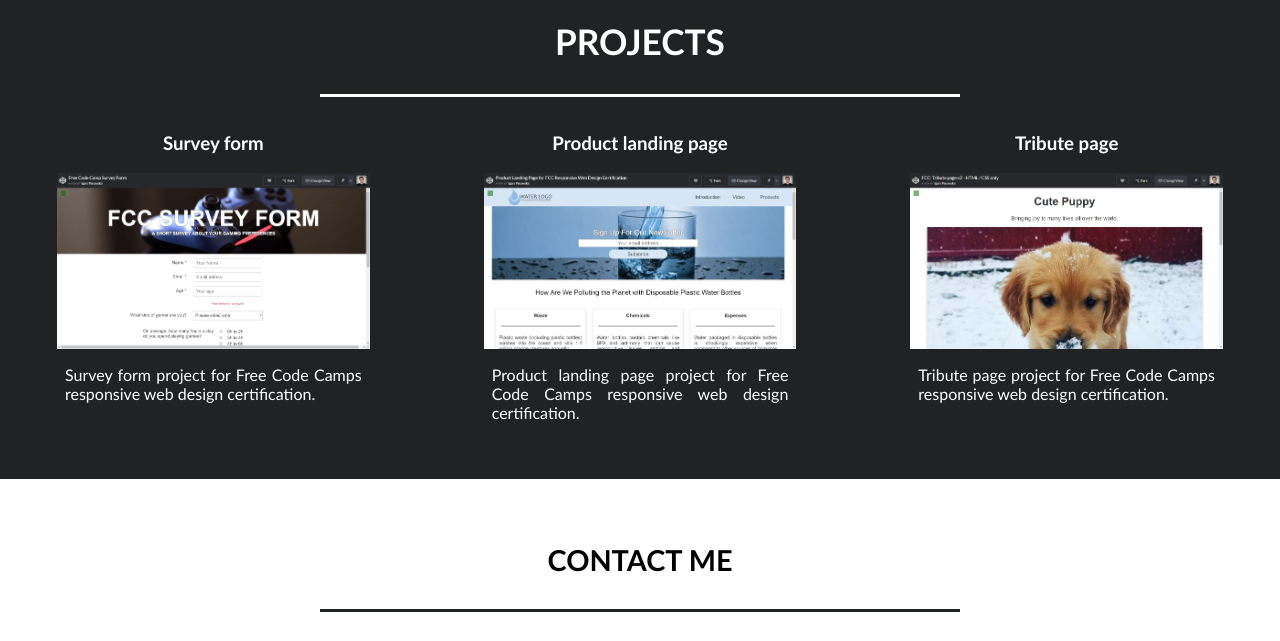
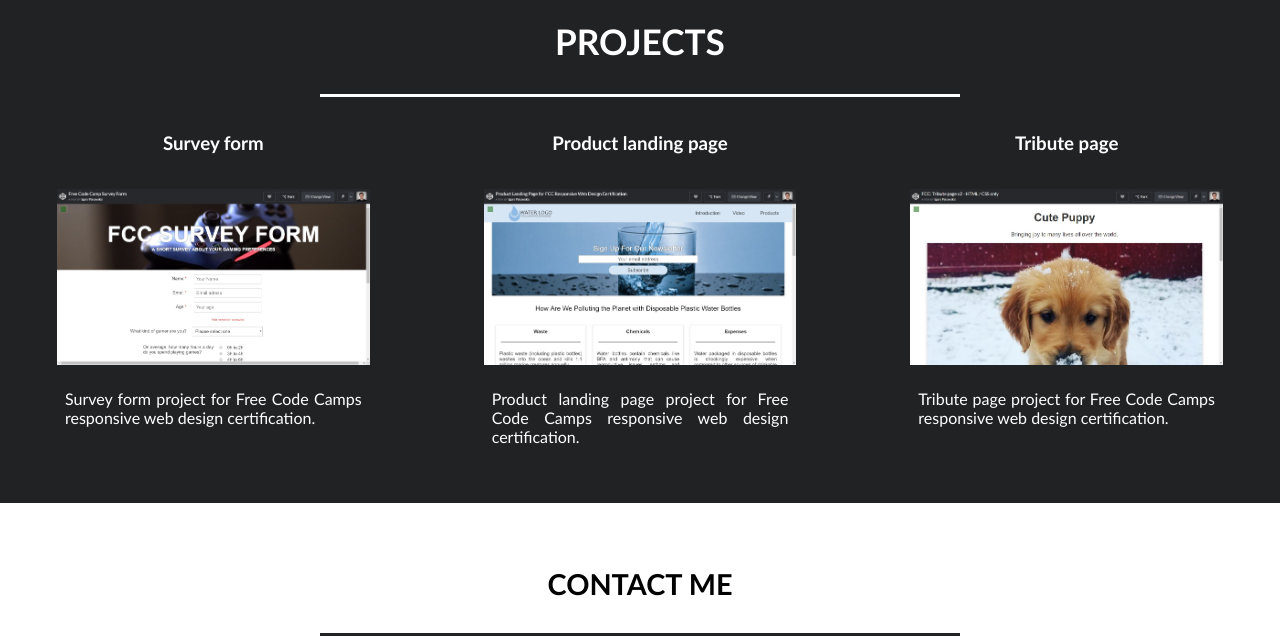
Before and after one commit to IgorsPalcevskis/Personal-Portfolio-Webpage-v2, a plain HTML site: page index.html in a window 1280 px wide. Shown: the part 1260-1901 px from the top of the page. Drawn offline with Linux system fonts and the light colour scheme.

Commit message:
cleaned up project tiles by removing overflow: hidden and adding margin and padding to the text above and beneath the image

```diff
--- a/style.css
+++ b/style.css
@@ -140,6 +140,9 @@ span {
   border: 1px solid transparent;
   transition: 0.3s ease;
 }
+.project-tile h3 {
+  padding-bottom: 1rem;
+}
 .project-tile a {
   text-decoration: none;
   color: white;
@@ -147,7 +150,6 @@ span {
 .project-tile a figure img {
   width: 100%;
   transition: 0.3s ease;
-  overflow: hidden;
 }
 .project-tile:hover {
   border: 1px solid white;
@@ -158,7 +160,7 @@ span {
 .project-tile a figure figcaption {
   text-align: justify;
   padding: 0.5rem;
-  margin-top: 0.5rem;
+  margin-top: 1rem;
   margin-bottom: 0.5rem;
 }
 /* ------------------------------------------------------------ contact sections CSS */
```
